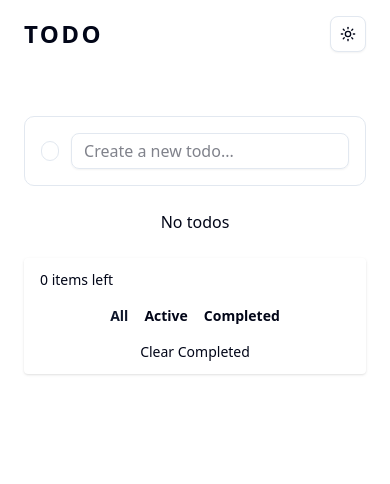
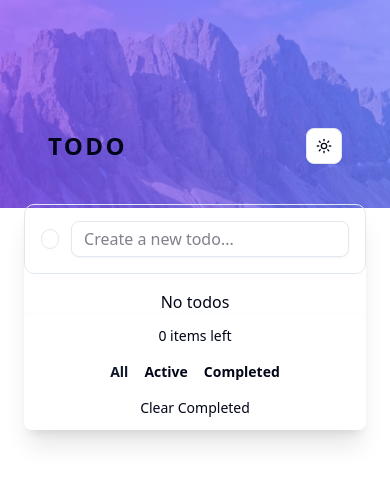
Before and after one commit to andrewteece/todoApp, a React (Vite) app in the folder todo-app/: page / in a window 390 px wide. Shown: the top 484 px of the page. Built offline with nearby package versions, Linux system fonts and the light colour scheme.

Commit message:
update style for mobile

```diff
--- a/todo-app/src/App.tsx
+++ b/todo-app/src/App.tsx
@@ -8,16 +8,22 @@ import { TodoProvider } from '@/features/todo/context/TodoContext';
 export default function App() {
   return (
     <ThemeProvider defaultTheme='system' storageKey='vite-ui-theme'>
+      <div className='min-h-screen bg-light-grayishBlue dark:bg-dark-bg font-sans text-base transition-colors duration-300'>
+        {/* Background Image Header */}
+        <div className="w-full h-52 sm:h-64 bg-[url('/images/bg-desktop-light.jpg')] dark:bg-[url('/images/bg-desktop-dark.jpg')] bg-no-repeat bg-cover bg-center" />
+
+        {/* Main App UI */}
         <TodoProvider>
-        <div className='min-h-screen bg-light-bg dark:bg-dark-bg font-sans text-base transition-colors duration-300 flex flex-col'>
+          <main className='-mt-24 px-6 mx-auto w-full max-w-md sm:max-w-xl space-y-6 z-10 relative'>
             <Header />
-          <main className='flex-1 mx-auto w-full max-w-md sm:max-w-xl px-6 py-12 space-y-6'>
+            <section className='rounded-md shadow-xl overflow-hidden bg-light-bg dark:bg-dark-desaturatedBlue'>
               <TodoInput />
               <TodoList />
               <FilterBar />
+            </section>
           </main>
+        </TodoProvider>
       </div>
-      </TodoProvider>
     </ThemeProvider>
   );
 }
--- a/todo-app/src/features/todo/components/FilterBar.tsx
+++ b/todo-app/src/features/todo/components/FilterBar.tsx
@@ -11,12 +11,14 @@ export function FilterBar() {
   const itemsLeft = todos.filter((t) => !t.completed).length;
 
   return (
-    <div className='mt-4 flex flex-col sm:flex-row sm:items-center sm:justify-between text-sm px-4 py-3 bg-light-bg dark:bg-dark-desaturatedBlue rounded shadow gap-4'>
-      <span className='text-light-darkGrayishBlue dark:text-dark-darkGrayishBlue'>
+    <div className='flex flex-col sm:flex-row sm:items-center sm:justify-between text-sm px-4 py-3 gap-4 bg-light-bg dark:bg-dark-desaturatedBlue rounded shadow'>
+      {/* Items left */}
+      <span className='text-light-darkGrayishBlue dark:text-dark-darkGrayishBlue text-center sm:text-left'>
         {itemsLeft} item{itemsLeft !== 1 ? 's' : ''} left
       </span>
 
-      <div className='flex items-center gap-4 justify-center'>
+      {/* Filter buttons */}
+      <div className='flex flex-wrap items-center gap-4 justify-center'>
         {filters.map((f) => (
           <button
             key={f}
@@ -32,9 +34,10 @@ export function FilterBar() {
         ))}
       </div>
 
+      {/* Clear completed */}
       <button
         onClick={() => dispatch({ type: 'CLEAR_COMPLETED' })}
-        className='text-light-darkGrayishBlue dark:text-dark-darkGrayishBlue hover:text-primary transition'
+        className='text-light-darkGrayishBlue dark:text-dark-darkGrayishBlue hover:text-primary transition text-center'
       >
         Clear Completed
       </button>
--- a/todo-app/src/features/todo/components/TodoItem.tsx
+++ b/todo-app/src/features/todo/components/TodoItem.tsx
@@ -1,6 +1,6 @@
 import type { Todo } from '@/features/todo/context/useTodoReducer';
 import { useTodoContext } from '@/features/todo/context/useTodoContext';
-import { Trash2 } from 'lucide-react';
+import { Check } from 'lucide-react';
 
 export function TodoItem({ todo }: { todo: Todo }) {
   const { dispatch } = useTodoContext();
@@ -8,12 +8,20 @@ export function TodoItem({ todo }: { todo: Todo }) {
   return (
     <li className='flex items-center justify-between px-4 py-3 bg-light-bg dark:bg-dark-desaturatedBlue border-b border-light-lightGrayishBlue dark:border-dark-veryDarkGrayishBlue1'>
       <label className='flex items-center gap-4 w-full cursor-pointer'>
-        <input
-          type='checkbox'
-          checked={todo.completed}
-          onChange={() => dispatch({ type: 'TOGGLE_TODO', payload: todo.id })}
-          className='w-5 h-5 shrink-0 accent-primary cursor-pointer rounded-full'
-        />
+        {/* Custom checkbox */}
+        <div
+          onClick={() => dispatch({ type: 'TOGGLE_TODO', payload: todo.id })}
+          className={`w-5 h-5 rounded-full border-2 flex items-center justify-center cursor-pointer transition-all
+            ${
+              todo.completed
+                ? 'bg-gradient-to-br from-[#57ddff] to-[#c058f3] border-none'
+                : 'border-light-darkGrayishBlue dark:border-dark-darkGrayishBlue hover:border-primary'
+            }`}
+        >
+          {todo.completed && <Check className='w-3 h-3 text-white' />}
+        </div>
+
+        {/* Todo text */}
         <span
           className={`flex-1 text-base transition-opacity ${
             todo.completed
@@ -24,14 +32,6 @@ export function TodoItem({ todo }: { todo: Todo }) {
           {todo.text}
         </span>
       </label>
-
-      <button
-        onClick={() => dispatch({ type: 'DELETE_TODO', payload: todo.id })}
-        aria-label='Delete todo'
-        className='ml-2 text-light-darkGrayishBlue dark:text-dark-darkGrayishBlue hover:text-red-500 transition'
-      >
-        <Trash2 className='w-4 h-4' />
-      </button>
     </li>
   );
 }
```
Lines whose indentation alone changed are shown as unchanged.
